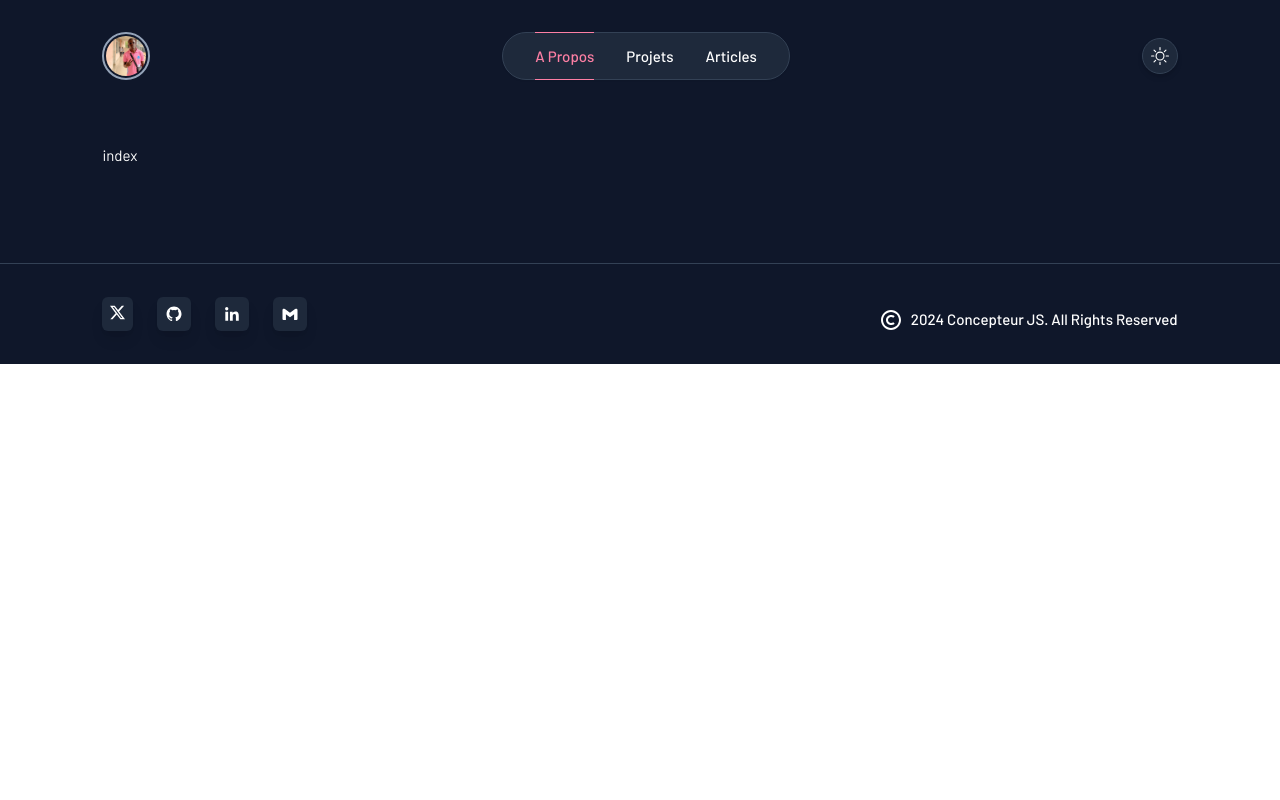
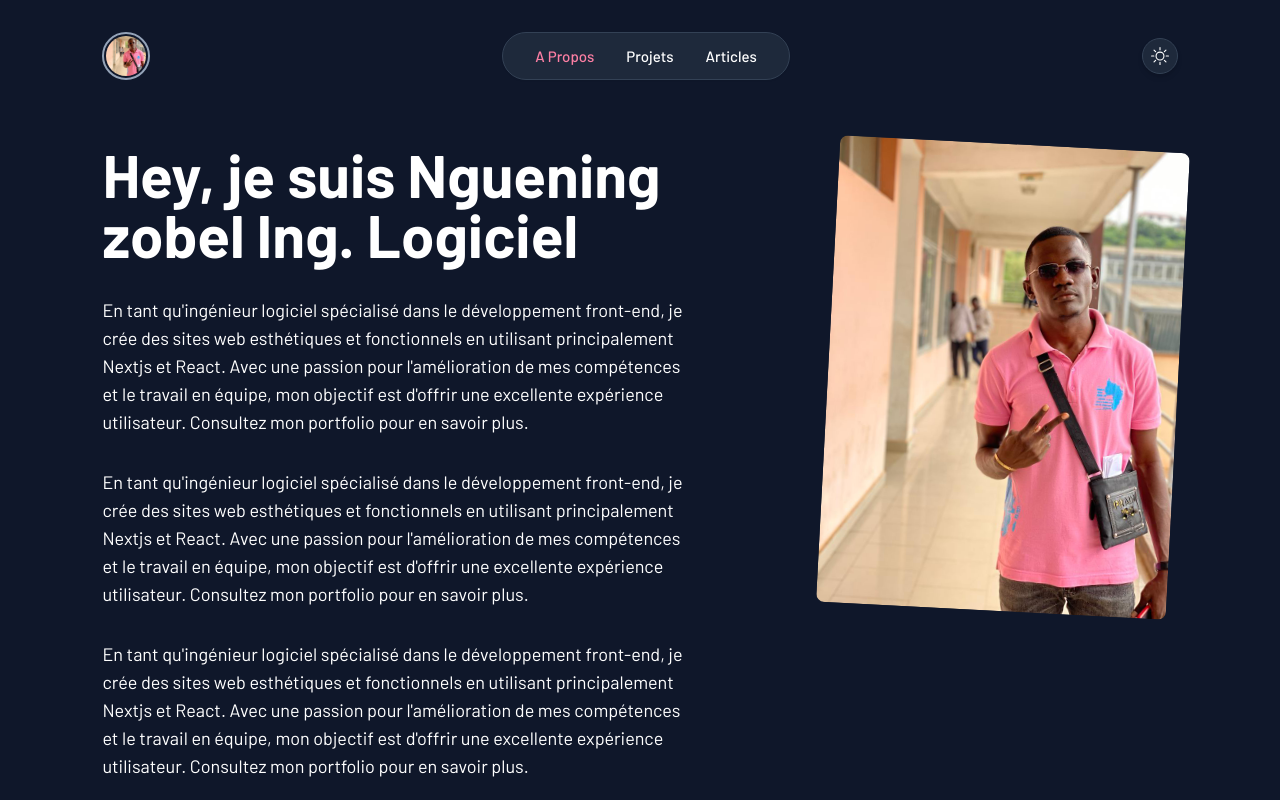
Before and after one commit to concepteur19/portfolio, a Next.js app: page /about in a window 1280 px wide. Shown: the top 800 px of the page. Built offline with nearby package versions, Linux system fonts and the light colour scheme.

Commit message:
update v1

```diff
--- a/src/components/Navbar.tsx
+++ b/src/components/Navbar.tsx
@@ -40,22 +40,22 @@ function Navbar(props: any) {
       >
         <ul className=" flex space-x-8 font-barlowMedium ">
           <li
-            className={`hover:text-primary flex justify-center items-center ${
-              isActive("/about") && "active border-y-primary h-12 border-y "
-            } `}
+            className={`hover:text-primary flex justify-center items-center
+              ${isActive("/about") && "active border-y-primary# h-[47px] border-y# "}
+            `}
           >
             <Link href="/about">A Propos</Link>
           </li>
           <li
             className={`hover:text-primary hover:h-12 flex justify-center items-center ${
-              isActive("/projects") && "active border-y-primary h-12 border-y "
+              isActive("/projects") && "active border-y-primary# h-[47px]  border-y# "
             } `}
           >
             <Link href="/projects">Projets</Link>
           </li>
           <li
             className={`hover:text-primary flex justify-center items-center ${
-              isActive("/blog") && "active border-y-primary h-12 border-y "
+              isActive("/blog") && "active border-y-primary# h-[47px]  border-y# "
             } `}
           >
             <Link href="/blog">Articles</Link>
--- a/src/components/sections/Home.tsx
+++ b/src/components/sections/Home.tsx
@@ -101,7 +101,7 @@ function Home({ profileImg }: { profileImg: string }) {
         <Image
           src={profileImg}
           alt=""
-          width={280}
+          width={300}
           height={100}
           className={` hidden lg:block rounded-lg border-[2px]# rotate-3 ${
             isDarkTheme
@@ -139,7 +139,7 @@ function Home({ profileImg }: { profileImg: string }) {
 
       <div className=" space-y-8 ">
         <div className=" flex justify-between items-center">
-          <Title title="Mon projets phares" className="text-2xl" />
+          <Title title="Mes projets phares" className="text-2xl" />
 
           <Link href={"/projects"}>
             <div
@@ -203,7 +203,7 @@ function Home({ profileImg }: { profileImg: string }) {
 
           <p className=" w-[23rem]# text-base">
             {
-              "j'accumule près de 18 mois d'expérience, expérience comprenant des stages académiques, contrat de préemplois et freelance."
+              "j'ai accumulé près de 18 mois d'expérience, comprenant des stages académiques, contrat de préemplois et du travail en freelance."
             }
           </p>
 
@@ -259,7 +259,7 @@ function Home({ profileImg }: { profileImg: string }) {
 
           <p className=" w-[23rem]# text-base">
             {
-              "Je me défini comme quelqu'un qui apprend vite et qui peut etre assez polivalent , ce qui ne m'empêche pas d'avoir des technologies préférentielles."
+              "Je me défini comme quelqu'un qui apprend vite et qui peut etre assez polyvalent , ce qui ne m'empêche pas d'avoir des technologies préférentielles..."
             }
           </p>
 
--- a/src/pages/about/index.tsx
+++ b/src/pages/about/index.tsx
@@ -1,9 +1,50 @@
+import Title from '@/components/base/Title'
+import Image from 'next/image'
 import React from 'react'
+import profileImg from "@/assets/images/pro.jpeg"
+import { useTheme } from "@/contexts/themeContext";
 
-const index = () => {
+const Index = () => {
+  const { isDarkTheme } = useTheme();
   return (
-    <div>index</div>
+    <div className=" flex items-start space-x-6 justify-between">
+        <div className=" space-y-8 ">
+          <Title
+            title="Hey, je suis Nguening zobel Ing. Logiciel"
+            className="text-5xl md:text-6xl sm:w-[90%] md:w-[85%]"
+          />
+          <p className=" text-lg w-[90%] md:w-[85%]">
+            {
+              "En tant qu'ingénieur logiciel spécialisé dans le développement front-end, je crée des sites web esthétiques et fonctionnels en utilisant principalement Nextjs et React. Avec une passion pour l'amélioration de mes compétences et le travail en équipe, mon objectif est d'offrir une excellente expérience utilisateur. Consultez mon portfolio pour en savoir plus. "
+            }
+          </p>
+
+          <p className=" text-lg w-[90%] md:w-[85%]">
+            {
+              "En tant qu'ingénieur logiciel spécialisé dans le développement front-end, je crée des sites web esthétiques et fonctionnels en utilisant principalement Nextjs et React. Avec une passion pour l'amélioration de mes compétences et le travail en équipe, mon objectif est d'offrir une excellente expérience utilisateur. Consultez mon portfolio pour en savoir plus. "
+            }
+          </p>
+
+          <p className=" text-lg w-[90%] md:w-[85%]">
+            {
+              "En tant qu'ingénieur logiciel spécialisé dans le développement front-end, je crée des sites web esthétiques et fonctionnels en utilisant principalement Nextjs et React. Avec une passion pour l'amélioration de mes compétences et le travail en équipe, mon objectif est d'offrir une excellente expérience utilisateur. Consultez mon portfolio pour en savoir plus. "
+            }
+          </p>
+        </div>
+
+        <Image
+          src={profileImg.src}
+          alt=""
+          width={350}
+          height={100}
+          className={` hidden lg:block rounded-lg border-[2px]# rotate-3 ${
+            isDarkTheme
+              ? " bg-slate-800 border-slate-700 "
+              : "bg-[#fffdfd] border-slate-200"
+          } `}
+        />
+      </div>
   )
 }
 
-export default index
+export default Index
--- a/src/pages/index.tsx
+++ b/src/pages/index.tsx
@@ -1,5 +1,6 @@
 import { Inter, Poppins, Barlow } from "next/font/google";
-import profileImg from "@/assets/images/pro.jpeg";
+// import profileImg from "@/assets/images/pro.jpeg";
+import profileImg from "@/assets/images/pro.jpg";
 import Home from "@/components/sections/Home";
 
 const inter = Inter({ subsets: ["latin"] });
```
Also changed, not shown: src/assets/images/pro.jpg (added).
